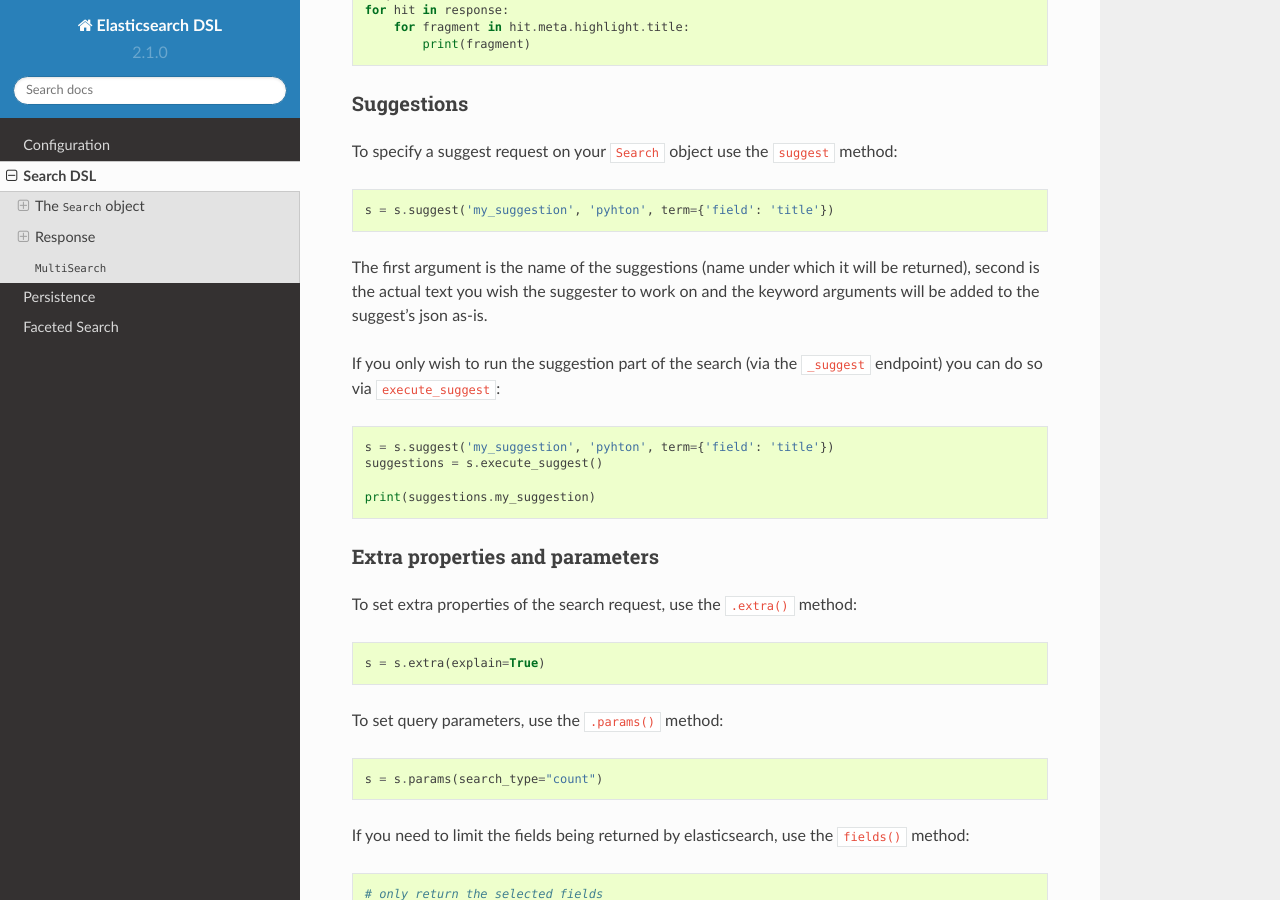
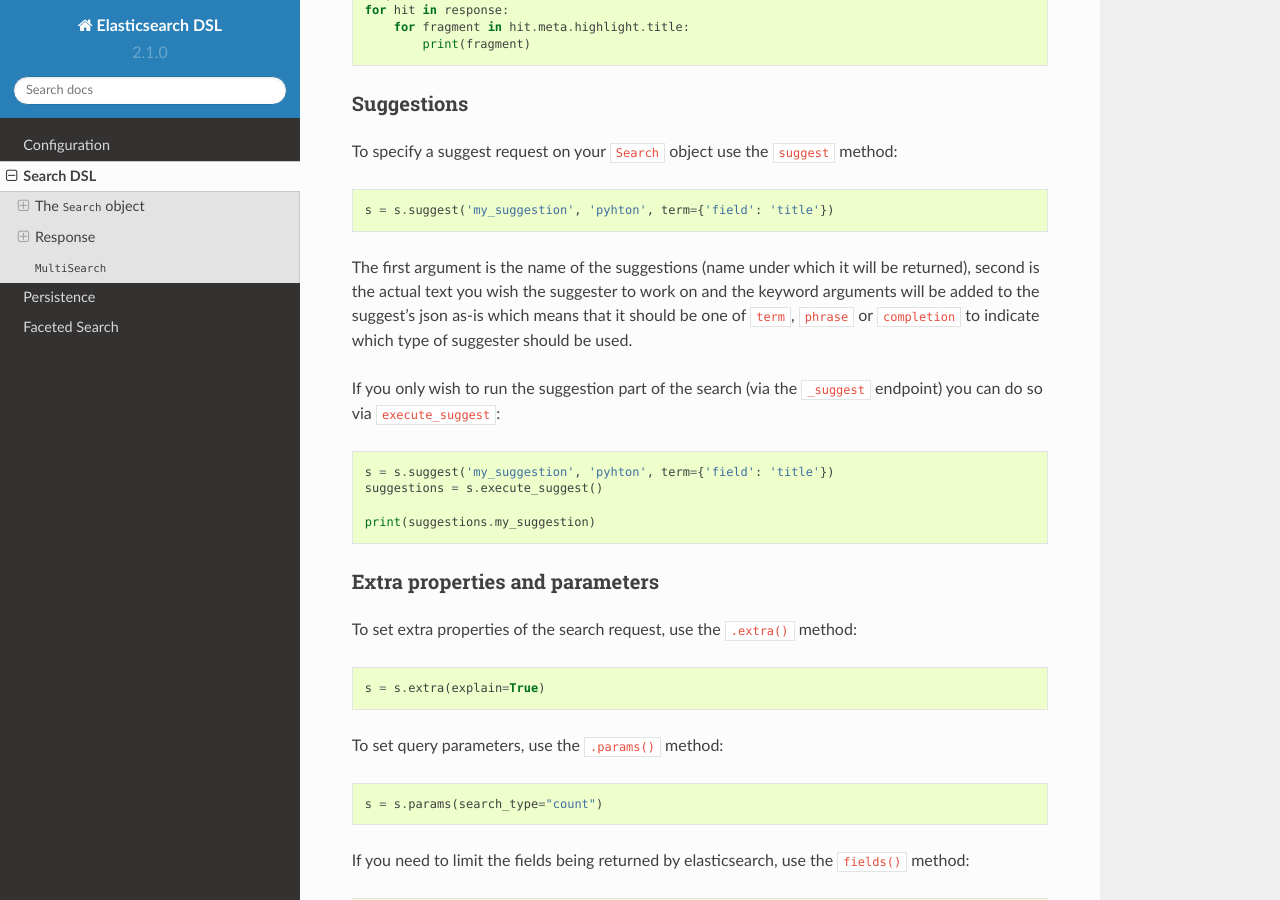
Before and after one commit to elastic/elasticsearch-dsl-py, a Sphinx documentation site: the page built from docs/search_dsl.rst, in a window 1280 px wide and 900 px high, scrolled down 6576 px. Built offline with Sphinx 7.4.7 and the Read the Docs theme 2.0.0, drawn with Linux system fonts in a browser that asks for light colours.

Commit message:
Add info about different suggester types
Closes #444

```diff
--- a/docs/search_dsl.rst
+++ b/docs/search_dsl.rst
@@ -380,7 +380,9 @@
 
 The first argument is the name of the suggestions (name under which it will be
 returned), second is the actual text you wish the suggester to work on and the
-keyword arguments will be added to the suggest's json as-is.
+keyword arguments will be added to the suggest's json as-is which means that it
+should be one of ``term``, ``phrase`` or ``completion`` to indicate which type
+of suggester should be used.
 
 If you only wish to run the suggestion part of the search (via the ``_suggest``
 endpoint) you can do so via ``execute_suggest``:
```
